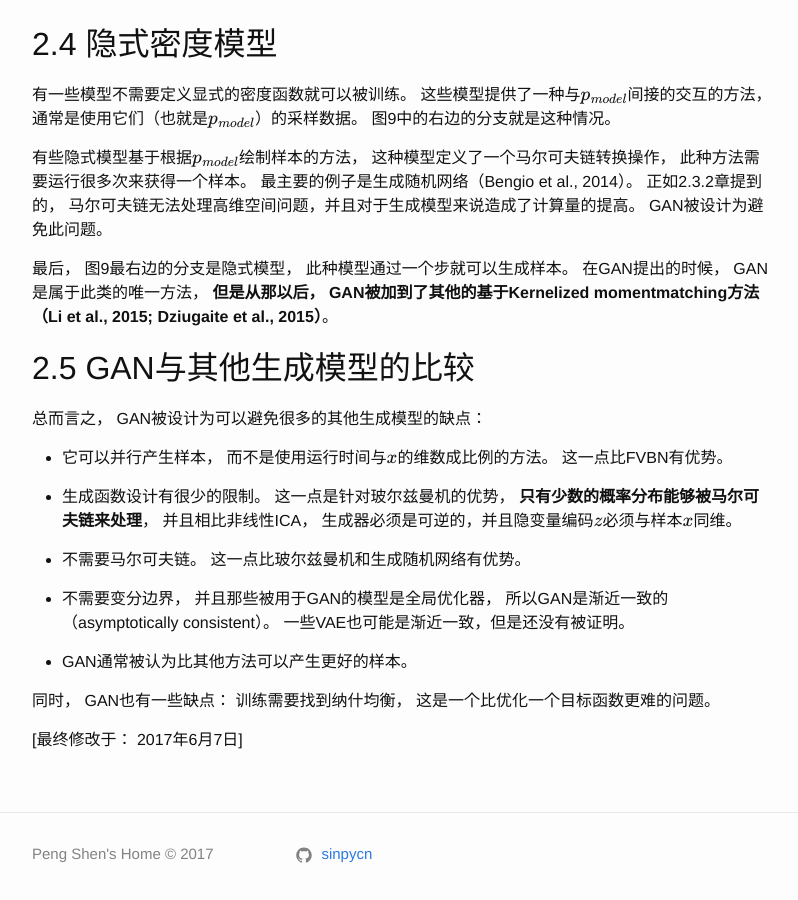
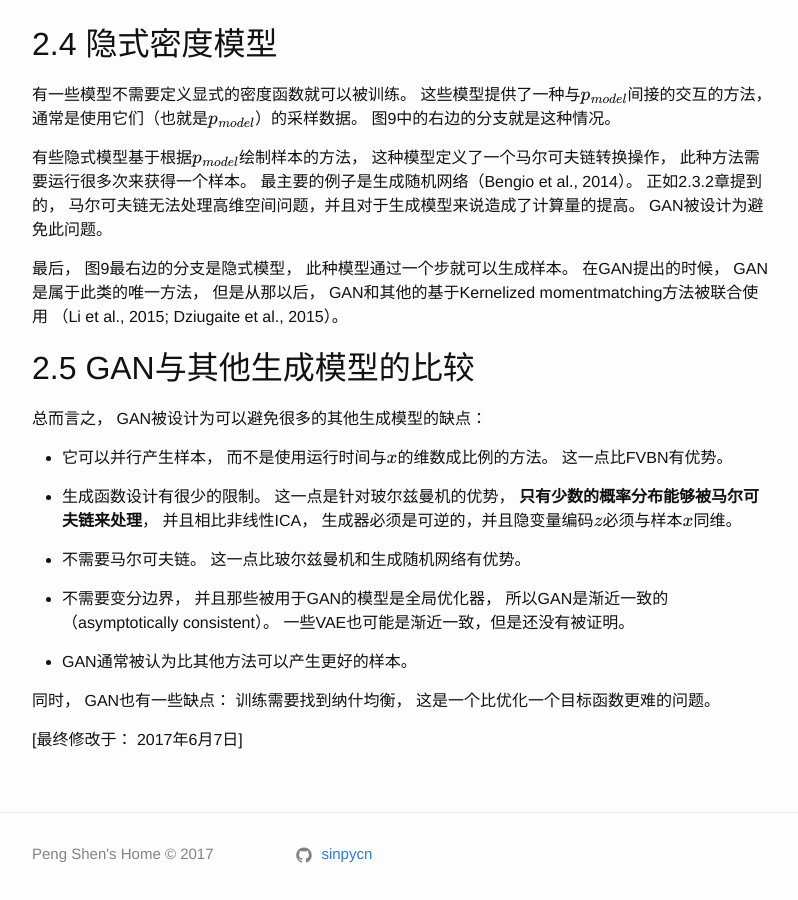
Before and after one commit to sinpycn/sinpycn.github.io, a Jekyll site: the page built from _posts/research/gan/2017-04-29-GAN-Tutorial-How-do-generative-models-work.md, in a window 1280 px wide and 900 px high, scrolled down 6091 px. Shown: the whole window, without its empty margins (238-1036 px from the left). Built offline with Jekyll 4.4.1, drawn with Linux system fonts in a browser that asks for light colours; formulas are drawn with MathJax 3.

Commit message:
Update 2017-04-29-GAN-Tutorial-How-do-generative-models-work.md

```diff
--- a/_posts/research/gan/2017-04-29-GAN-Tutorial-How-do-generative-models-work.md
+++ b/_posts/research/gan/2017-04-29-GAN-Tutorial-How-do-generative-models-work.md
@@ -164,7 +164,7 @@ VAE获得似然效果可以媲美其他的模型， 表明它也靠近最大的
 有些隐式模型基于根据$$p_{model}$$绘制样本的方法， 这种模型定义了一个马尔可夫链转换操作， 此种方法需要运行很多次来获得一个样本。
 最主要的例子是生成随机网络（Bengio et al., 2014）。 正如2.3.2章提到的， 马尔可夫链无法处理高维空间问题，并且对于生成模型来说造成了计算量的提高。 GAN被设计为避免此问题。
 
-最后， 图9最右边的分支是隐式模型， 此种模型通过一个步就可以生成样本。 在GAN提出的时候， GAN是属于此类的唯一方法， **但是从那以后， GAN被加到了其他的基于Kernelized momentmatching方法 （Li et al., 2015; Dziugaite et al., 2015）**。
+最后， 图9最右边的分支是隐式模型， 此种模型通过一个步就可以生成样本。 在GAN提出的时候， GAN是属于此类的唯一方法， 但是从那以后， GAN和其他的基于Kernelized momentmatching方法被联合使用 （Li et al., 2015; Dziugaite et al., 2015）。
 
 ## 2.5 GAN与其他生成模型的比较
 
```
